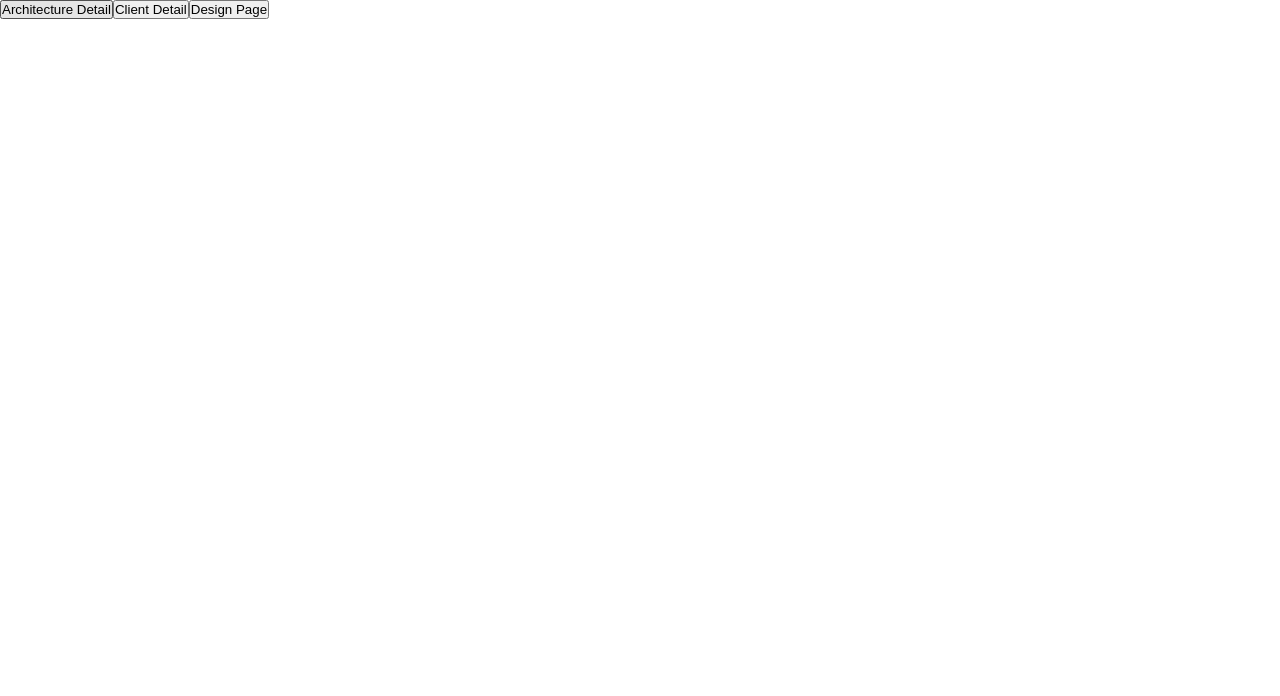
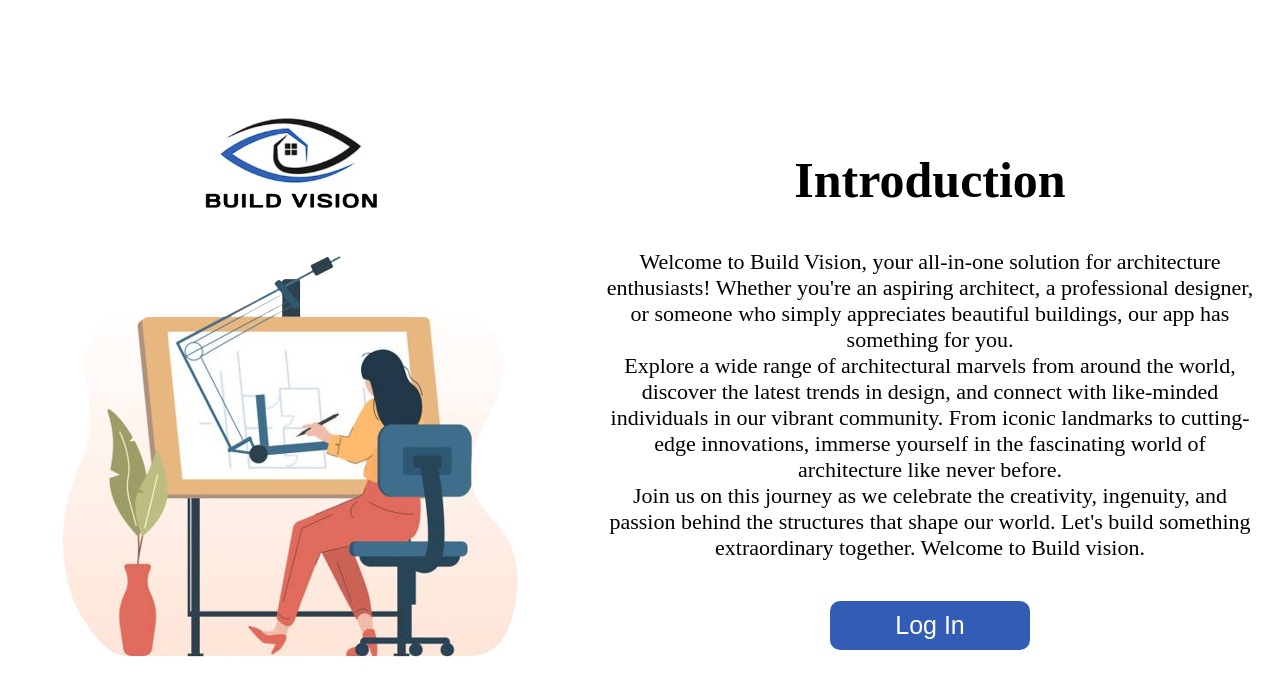
Before and after one commit to kalviumcommunity/S47_Aniket_Capstone_BuildVision, a React (Vite) app in the folder Client/: page / in a window 1280 px wide. Shown: the top 696 px of the page. Built offline with nearby package versions, Linux system fonts and the light colour scheme.

Commit message:
Created the landing page and did some correction in connection of pages

```diff
--- a/Client/src/App.jsx
+++ b/Client/src/App.jsx
@@ -2,15 +2,17 @@ import React from 'react'
 import { Routes, Route } from 'react-router'
 import ArchitectDetail from './Architect/ArchitectDetail'
 import ClientDetail from './Client/ClientDetail'
-import Home from './Home'
+import Homepage from './Common/Homepage'
 import DesignPage from './Common/DesignPage'
 import Archiprofile from './Common/Archiprofile'
+import SignUp from './Common/SignUp'
 
 function App() {
   return(
     <>
       <Routes>
-        <Route path="/" element={<Home/>}/>
+        <Route path="/" element={<Homepage/>}/>
+        <Route path='/SignUp' element={<SignUp/>}/>
         <Route path='/Archiprofile' element={<Archiprofile/>}></Route>
         <Route path="/DesignPage" element={<DesignPage/>}/>
         <Route path="/ArchitectureDetail" element={<ArchitectDetail />}/>
--- a/Client/src/Architect/ArchitectDetail.jsx
+++ b/Client/src/Architect/ArchitectDetail.jsx
@@ -25,27 +25,27 @@ function ArchitectDetail() {
                         <label>Name</label>
                         <input type='text' {...register("ArchitectName", { required: "Architect Name is required", pattern: { value: /^[a-zA-Z]+$/, message: "Only Alphabets are allowed" } })} placeholder="Enter Architect Name" />
                     </div>
-                        {errors.ArchitectName && <p>{errors.ArchitectName.message}</p>}
+                        {errors.ArchitectName && <p className={form.alert}>{errors.ArchitectName.message}</p>}
                     <div className={form.detail}>
                         <label>No. of projects</label>
                         <input type='number' {...register("NoOfProjects", { required: "No. of projects is required" })} defaultValue={0} />
                     </div>
-                        {errors.NoOfProjects && <p>{errors.NoOfProjects.message}</p>}
+                        {errors.NoOfProjects && <p className={form.alert}>{errors.NoOfProjects.message}</p>}
                     <div className={form.detail}>
                         <label>Year of Experience</label>
                         <input type='number' {...register("YearOfExperience", { required: "Year of Experience is required" })} defaultValue={0} />
                     </div>
-                        {errors.YearOfExperience && <p>{errors.YearOfExperience.message}</p>}
+                        {errors.YearOfExperience && <p className={form.alert}>{errors.YearOfExperience.message}</p>}
                     <div className={form.detail}>
                         <label>Phone Number</label>
                         <input type='number' {...register("PhoneNumber", { required: "Phone Number is required", maxLength: { value: 10, message: "Phone No. should be 10 digits" }, minLength: { value: 10, message: "Phone No. should be 10 digits" } })} placeholder='Enter Phone Number' />
                     </div>
-                        {errors.PhoneNumber && <p>{errors.PhoneNumber.message}</p>}
+                        {errors.PhoneNumber && <p className={form.alert}>{errors.PhoneNumber.message}</p>}
                     <div className={form.detail}>
                         <label>Image of Architect</label>
                         <input type="input" className={form.file}{...register("ImageOfArchitect", { required: "Image of Architect is required" })}/>
                     </div>
-                        {errors.ImageOfArchitect && <p>{errors.ImageOfArchitect.message}</p>}
+                        {errors.ImageOfArchitect && <p className={form.alert}>{errors.ImageOfArchitect.message}</p>}
                     <input type="submit" className={form.ArchiSubmit}/>
                 </form>
             </div>
--- a/Client/src/Client/ClientDetail.jsx
+++ b/Client/src/Client/ClientDetail.jsx
@@ -22,22 +22,22 @@ function ClientDetail() {
                         <label>Name</label>
                         <input type='text' {...register("ClientName", { required: "Client Name is required", pattern: { value: /^[a-zA-Z]+$/, message: "Only Alphabets are allowed" } })} placeholder="Enter Client Name" />
                     </div>
-                        {errors.ClientName && <p>{errors.ClientName.message}</p>}
+                        {errors.ClientName && <p className={form.alert}>{errors.ClientName.message}</p>}
                     <div className={form.detail}>
                         <label>Birth Year</label>
                         <input type="number" {...register("BirthYear", { required: "Birth Year is required" , min:{value: 1900, message: "Year should be greater than 1900"} , max:{value: 2022, message: "Year should be less than 2022"}})} placeholder='Enter Birth Year' />  {/*Year should update Every years*/}
                     </div>
-                        {errors.BirthYear && <p>{errors.BirthYear.message}</p>}
+                        {errors.BirthYear && <p className={form.alert}>{errors.BirthYear.message}</p>}
                     <div className={form.detail}>
                         <label>Phone Number</label>
                         <input type='number' {...register("PhoneNumber", { required: "Phone Number is required", maxLength: { value: 10, message: "Phone No. should be 10 digits" }, minLength: { value: 10, message: "Phone No. should be 10 digits" } })} placeholder='Enter Phone Number' />
                     </div>
-                        {errors.PhoneNumber && <p>{errors.PhoneNumber.message}</p>}
+                        {errors.PhoneNumber && <p className={form.alert}>{errors.PhoneNumber.message}</p>}
                     <div className={form.detail}>
                         <label>Image of Client</label>
                         <input type="input" className={form.file}{...register("ImageOfClient", { required: "Image of Client is required" })} />
                     </div>
-                        {errors.ImageOfClient && <p>{errors.ImageOfClient.message}</p>}
+                        {errors.ImageOfClient && <p className={form.alert}>{errors.ImageOfClient.message}</p>}
                     <input type="submit" className={form.ClientSubmit}/>
                 </form>
             </div>
--- /dev/null
+++ b/Client/src/Common/Homepage.jsx
@@ -0,0 +1,26 @@
+import React from 'react'
+import { Link } from 'react-router-dom'
+import css from "../css/homepage.module.css"
+import logo from "../../Assets/Logo.png"
+import img from "../../Assets/HomeImage.png"
+import SignUp from './SignUp'
+
+function Homepage() {
+  return (
+    <div className={css.container}>
+        <div className={css.left}>
+            <img src={logo} alt="" className={css.logo}/>
+            <img src={img} alt="" className={css.img}/>
+        </div>
+        <div className={css.left}>
+            <h1 className={css.intro}>Introduction</h1>
+            <p className={css.pera}>Welcome to Build Vision, your all-in-one solution for architecture enthusiasts! Whether you're an aspiring architect, a professional designer, or someone who simply appreciates beautiful buildings, our app has something for you. <br />
+Explore a wide range of architectural marvels from around the world, discover the latest trends in design, and connect with like-minded individuals in our vibrant community. From iconic landmarks to cutting-edge innovations, immerse yourself in the fascinating world of architecture like never before. <br />
+Join us on this journey as we celebrate the creativity, ingenuity, and passion behind the structures that shape our world. Let's build something extraordinary together. Welcome to Build vision.</p>
+            <Link to="/SignUp"><button className={css.LogInBtn}>Log In</button></Link>
+        </div>
+    </div>
+  )
+}
+
+export default Homepage
--- /dev/null
+++ b/Client/src/Common/SignUp.jsx
@@ -0,0 +1,18 @@
+import React from 'react'
+import { Link } from 'react-router-dom'
+import css from "../css/Signup.module.css"
+
+function SignUp() {
+  return (
+    <div className={css.container}>
+        <div>
+            Architect Signup
+        </div>
+        <div>
+            Client Signup
+        </div>
+    </div>
+  )
+}
+
+export default SignUp
--- a/Client/src/css/Detailform.module.css
+++ b/Client/src/css/Detailform.module.css
@@ -74,7 +74,7 @@ input:hover{
     cursor: pointer;
 }
 
-p{
+.alert{
     font-size: 17px;
     color: red;
     text-align: center;
--- /dev/null
+++ b/Client/src/css/homepage.module.css
@@ -0,0 +1,39 @@
+.container{
+    height: 100vh;
+    display: flex;
+    flex-direction: row;
+    align-items: center;
+    justify-content: space-around;
+}
+.left{
+    display: flex;
+    flex-direction: column;
+    align-items: center;
+    justify-content: space-around;
+}
+
+.logo{
+    height: 100px;
+    width: 200px;
+}
+
+.intro{
+    margin: 40px;
+    font-size: 50px;
+}
+
+.pera{
+    width: 650px;
+    text-align: center;
+    font-size: 22px;
+}
+
+.LogInBtn{
+    font-size: 25px;
+    padding: 10px 65px;
+    margin: 40px;
+    background-color: #335DB4;
+    color: white;
+    border-radius: 10px;
+    border:none;
+}
```
Also changed, not shown: Client/Assets/HomeImage.png (added), Client/Assets/Logo.png (added), Client/src/css/Signup.module.css (added).
